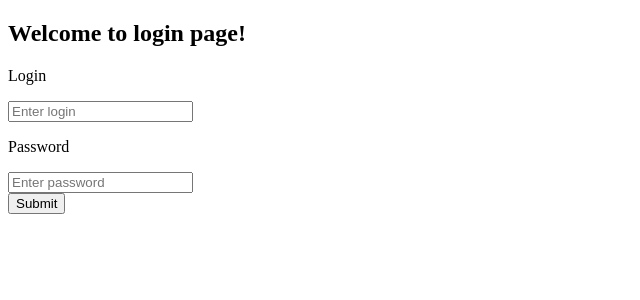
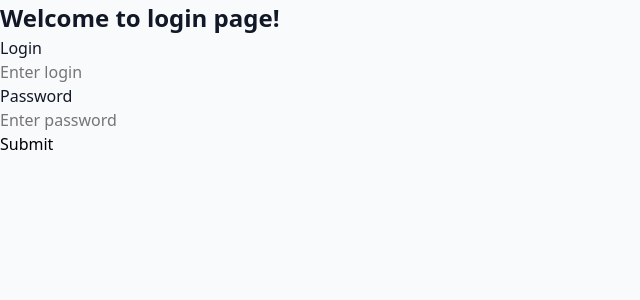
Before and after one commit to zigbul/qr-attendance, a React (Vite) app: page /login in a window 1280 px wide. Shown: the top 300 px of the page, without its empty margins (0-640 px from the left). Built offline with nearby package versions, Linux system fonts and the light colour scheme.

Commit message:
add reset and variables css

```diff
--- a/src/main.tsx
+++ b/src/main.tsx
@@ -1,6 +1,9 @@
 import { StrictMode } from 'react';
 import { createRoot } from 'react-dom/client';
 import { BrowserRouter as Router } from 'react-router-dom';
+
+import './styles/reset.css';
+import './styles/variables.css';
 import App from './App.tsx';
 
 createRoot(document.getElementById('root')!).render(
--- /dev/null
+++ b/src/styles/reset.css
@@ -0,0 +1,45 @@
+*,
+*::before,
+*::after {
+  margin: 0;
+  padding: 0;
+  box-sizing: border-box;
+}
+
+a {
+  text-decoration: none;
+  color: inherit;
+}
+
+ul,
+ol {
+  list-style: none;
+}
+
+button,
+input,
+textarea,
+select {
+  font: inherit;
+  border: none;
+  outline: none;
+  background: none;
+}
+
+button {
+  cursor: pointer;
+}
+
+body {
+  font-family: system-ui, -apple-system, 'Segoe UI', Roboto, Helvetica, Arial, sans-serif;
+  font-size: 16px;
+  line-height: 1.5;
+  background-color: #f9fafb;
+  color: #111827;
+  -webkit-font-smoothing: antialiased;
+}
+
+button,
+a {
+  transition: all 0.2s ease-in-out;
+}
--- /dev/null
+++ b/src/styles/variables.css
@@ -0,0 +1,24 @@
+:root {
+  --color-primary: #2563eb;
+  --color-primary-hover: #1d4ed8;
+  --color-secondary: #64748b;
+  --color-bg: #f9fafb;
+  --color-surface: #ffffff;
+  --color-border: #e5e7eb;
+  --color-text: #111827;
+  --color-text-light: #6b7280;
+  --color-success: #22c55e;
+  --color-error: #ef4444;
+
+  --font-base: system-ui, -apple-system, 'Segoe UI', Roboto, Helvetica, Arial, sans-serif;
+  --font-mono: ui-monospace, SFMono-Regular, Menlo, Monaco, Consolas, monospace;
+
+  --radius-sm: 4px;
+  --radius-md: 8px;
+  --radius-lg: 12px;
+
+  --shadow-sm: 0 1px 2px rgba(0, 0, 0, 0.05);
+  --shadow-md: 0 4px 6px rgba(0, 0, 0, 0.1);
+
+  --transition-fast: 0.2s ease-in-out;
+}
```
